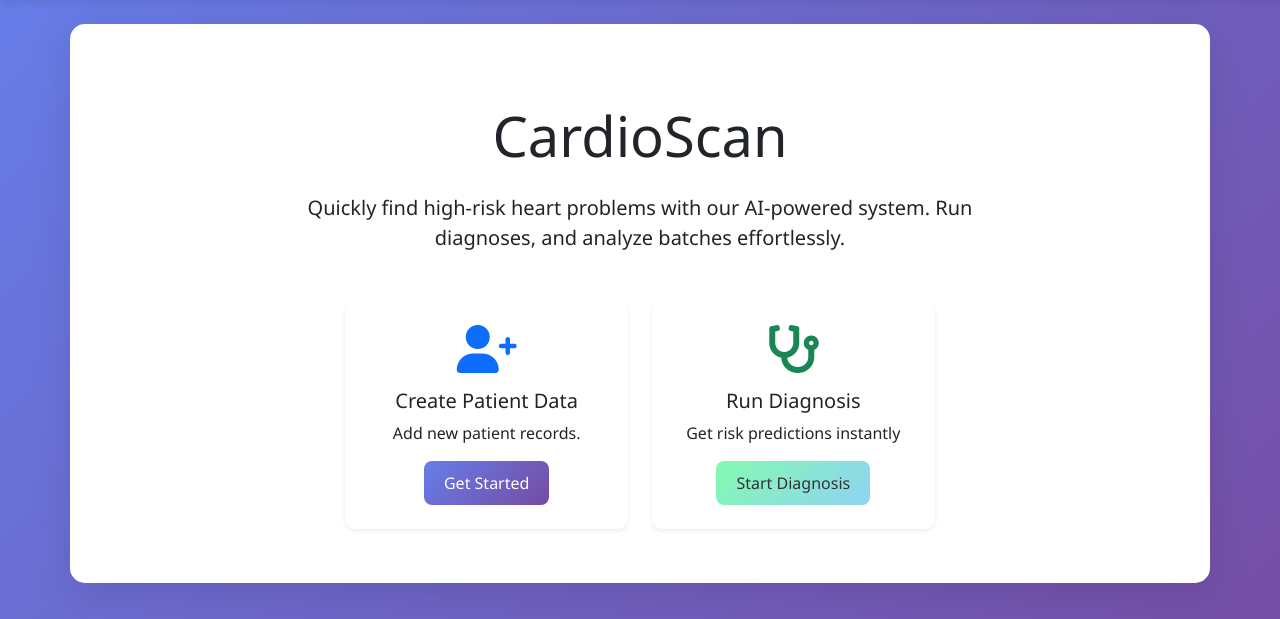
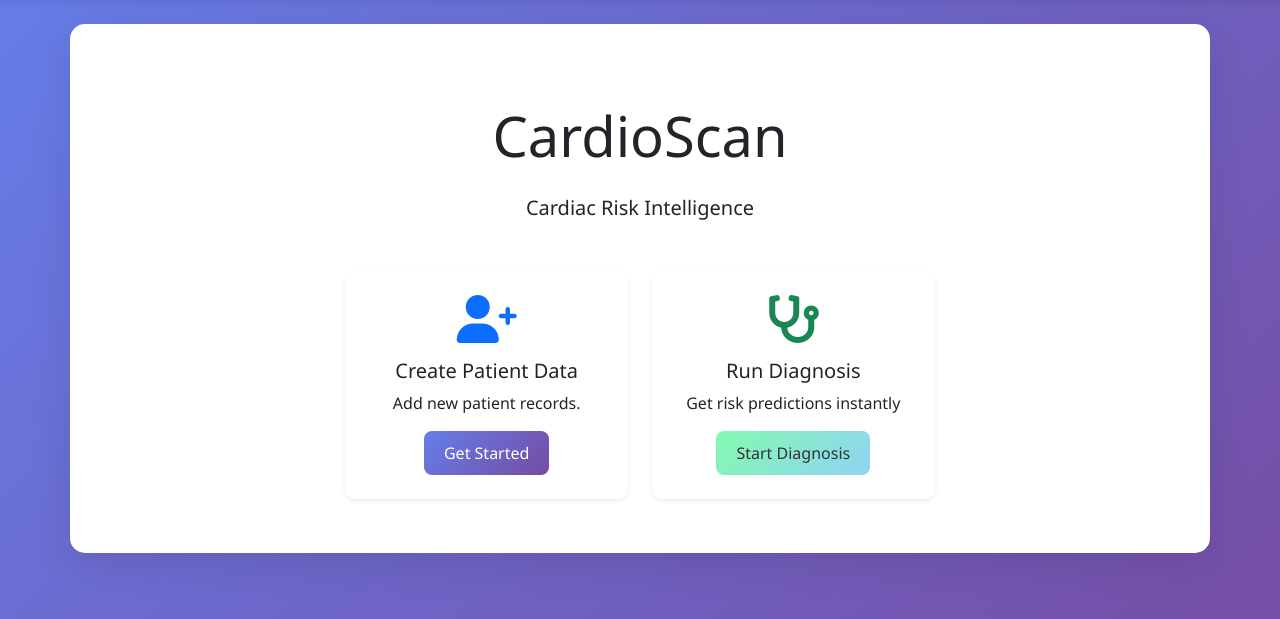
Before and after one commit to Vulkkan/CardioScan, a Flask app: page / in a window 1280 px wide. Shown: the part 56-675 px from the top of the page. Run offline with Flask 3, Linux system fonts and the light colour scheme; parts of the project's set-up code (start-up, migrations or seed data) failed here and were passed over.

Commit message:
Minor UI updates

```diff
--- a/templates/index.html
+++ b/templates/index.html
@@ -10,8 +10,7 @@
             CardioScan
         </h1>
         <p class="lead mb-5">
-            Quickly find high-risk heart problems with our AI-powered system.
-            Run diagnoses, and analyze batches effortlessly.
+            Cardiac Risk Intelligence
         </p>
 
         <div class="row mt-5 justify-content-center">
```
Also changed, not shown: README.md.
